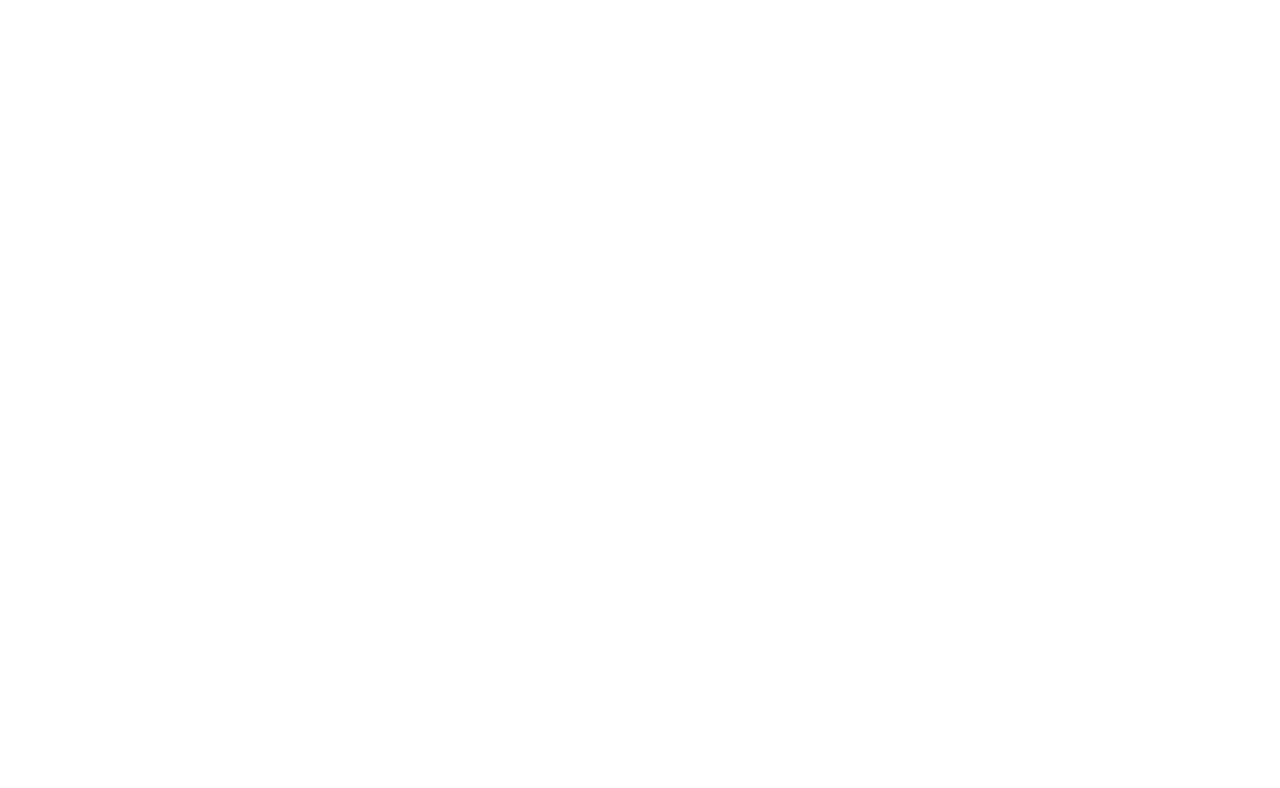
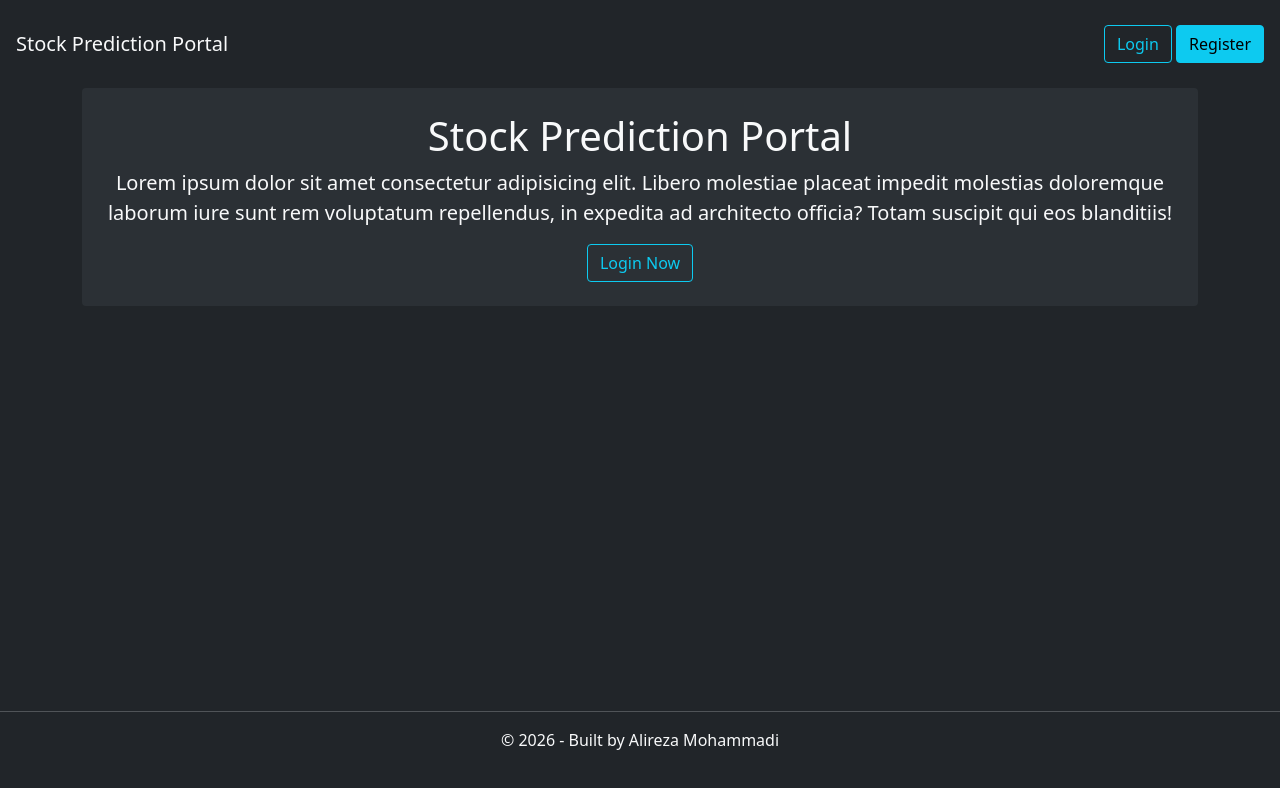
Before and after one commit to Alireza3044/stock-prediction-portal, a React (Vite) app in the folder frontend-react/: page / in a window 1280 px wide. Shown: the top 788 px of the page. Built offline with nearby package versions, Linux system fonts and the light colour scheme.

Commit message:
Add the homepage

```diff
--- a/frontend-react/index.html
+++ b/frontend-react/index.html
@@ -4,9 +4,11 @@
     <meta charset="UTF-8" />
     <meta name="viewport" content="width=device-width, initial-scale=1.0" />
     <title>Stock Prediction Portal</title>
+    <link href="https://cdn.jsdelivr.net/npm/bootstrap@5.0.2/dist/css/bootstrap.min.css" rel="stylesheet">
   </head>
   <body>
     <div id="root"></div>
     <script type="module" src="/src/main.jsx"></script>
+    <script src="https://cdn.jsdelivr.net/npm/bootstrap@5.0.2/dist/js/bootstrap.bundle.min.js"></script>
   </body>
 </html>
--- a/frontend-react/src/App.jsx
+++ b/frontend-react/src/App.jsx
@@ -1,9 +1,14 @@
-import './App.css'
+import "./assets/css/app.css"
+import Footer from "./components/Footer"
+import Header from "./components/Header"
+import Main from "./components/Main"
 
 function App() {
   return (
     <>
-
+      <Header />
+      <Main />
+      <Footer />
     </>
   )
 }
--- /dev/null
+++ b/frontend-react/src/assets/css/app.css
@@ -0,0 +1,17 @@
+#root {
+  display: flex;
+  flex-direction: column;
+  min-height: 100vh;
+}
+
+body {
+  background-color: #212529;
+}
+
+.bg-light-dark {
+  background-color: #2b3035;
+}
+
+.container {
+  flex: 1;
+}
--- /dev/null
+++ b/frontend-react/src/components/Button.jsx
@@ -0,0 +1,9 @@
+function Button({ children, className }) {
+  return (
+    <a className={"btn " + className}>
+      {children}
+    </a>
+  )
+}
+
+export default Button
--- /dev/null
+++ b/frontend-react/src/components/Footer.jsx
@@ -0,0 +1,10 @@
+function Footer() {
+  return (
+    <footer className="footer py-3 my-3">
+      <hr className="border-bottom" />
+      <p className="text-light text-center">&copy; 2026 - Built by Alireza Mohammadi</p>
+    </footer>
+  )
+}
+
+export default Footer
--- /dev/null
+++ b/frontend-react/src/components/Header.jsx
@@ -0,0 +1,19 @@
+import Button from "./Button"
+
+function Header() {
+  return (
+    <header className="header m-3 align-items-start">
+      <nav className="navbar">
+        <a className="navbar-brand text-light">Stock Prediction Portal</a>
+
+        <div>
+          <Button className="btn-outline-info">Login</Button>
+          &nbsp;
+          <Button className="btn-info">Register</Button>
+        </div>
+      </nav>
+    </header>
+  )
+}
+
+export default Header
--- /dev/null
+++ b/frontend-react/src/components/Main.jsx
@@ -0,0 +1,15 @@
+import Button from "./Button"
+
+function Main() {
+  return (
+    <main className="container">
+      <div className="p-4 text-center bg-light-dark rounded">
+        <h1 className="text-light">Stock Prediction Portal</h1>
+        <p className="text-light lead">Lorem ipsum dolor sit amet consectetur adipisicing elit. Libero molestiae placeat impedit molestias doloremque laborum iure sunt rem voluptatum repellendus, in expedita ad architecto officia? Totam suscipit qui eos blanditiis!</p>
+        <Button className="btn-outline-info">Login Now</Button>
+      </div>
+    </main>
+  )
+}
+
+export default Main
```
Also changed, not shown: frontend-react/src/App.css (deleted).
